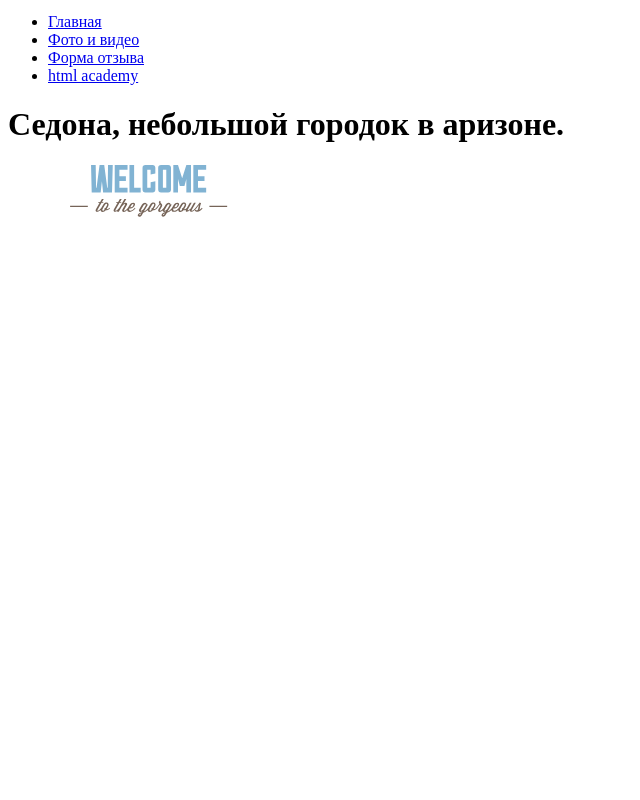
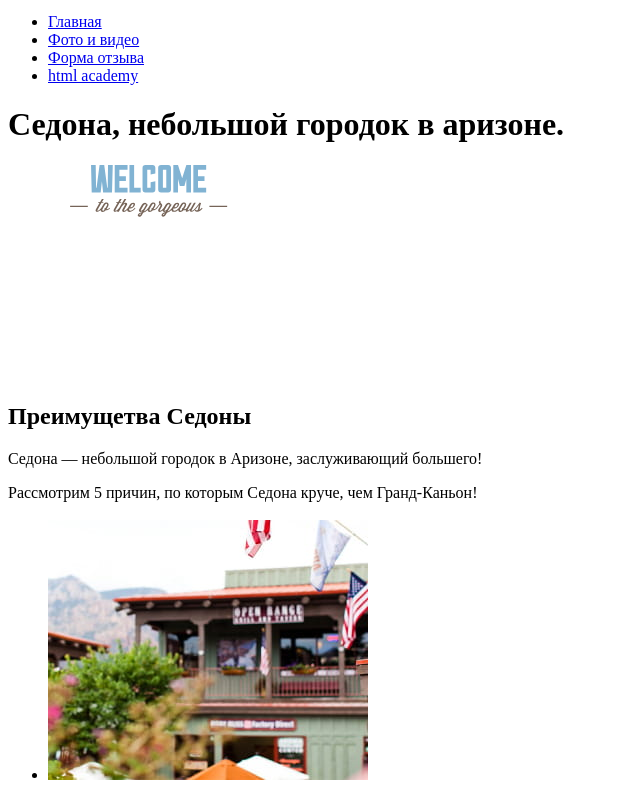
Before and after one commit to htmlacademy-adaptive/2074947-sedona-26, a website: page source/index.html in a window 1280 px wide. Shown: the part 132-932 px from the top of the page, without its empty margins (0-640 px from the left). Before the commit the page ends 800 px from the top, so only its background shows below. Drawn offline with Linux system fonts and the light colour scheme.

Commit message:
Поправил нав, добавил первый блок преимуществ

```diff
--- a/source/index.html
+++ b/source/index.html
@@ -35,10 +35,29 @@
   </header>
   <main class="main-container">
     <h1 class="visually-hidden">Седона, небольшой городок в аризоне.</h1>
-    <section  class="greetings"></section>
+    <section class="greetings"></section>
     <div class="greetings__wrapper">
       <img src="img/text-index.svg" width="282" height="214" alt="Добро пожаловать в Седону.">
     </div>
+    <section class="advatage">
+      <div class="advatage__wrapper">
+        <header class="advatage__header">
+          <h2 class="visually-hidden">Преимущетва Седоны</h2>
+          <p class="advatage__slogan">Седона — небольшой городок в Аризоне, заслуживающий большего!</b></p>
+          <p class="advatage__intro">Рассмотрим 5 причин, по которым Седона круче, чем Гранд-Каньон!</p>
+        </header>
+        <ul class="advatage__list dignity-list">
+          <li class="dignity-list__item">
+            <div class="dignity-list__wrapper">
+              <h3 class="dignity-list__title"></h3>
+              <p class="dignity-list__number"></p>
+              <p class="dignity-list__discription"></p>
+            </div>
+            <img  class="dignity-list__image" src="../source/img/photo-city.jpg" width="320" height="260" alt="Городок в Седоне">
+          </li>
+        </ul>
+      </div>
+    </section>
   </main>
 
 </body>
```
Also changed, not shown: source/img/photo-city.jpg (added).
